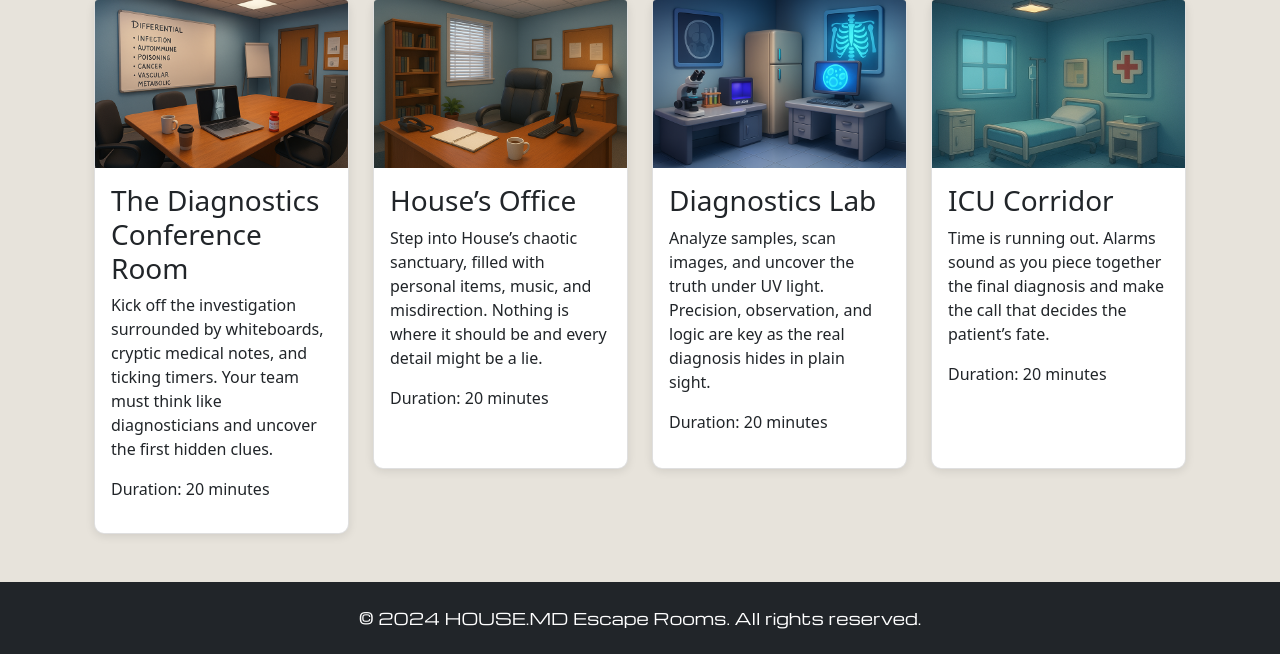
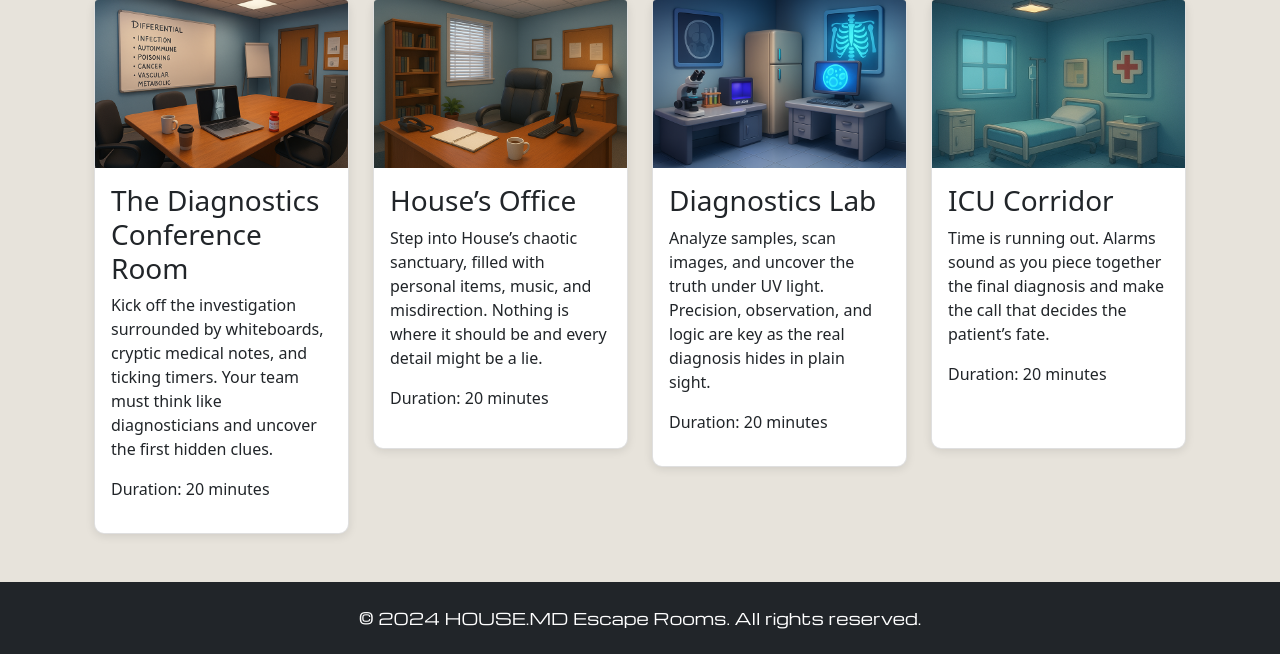
Before and after one commit to Richardbrown85/housemd_escape_room_project, a Django app: page / in a window 1280 px wide. Shown: the part 1296-1950 px from the top of the page. Run offline with Django 4.2, Linux system fonts and the light colour scheme.

Commit message:
Add min-height to card-body for same size cards

```diff
--- a/static/css/style.css
+++ b/static/css/style.css
@@ -55,7 +55,7 @@ h1 {
 }
 
 #escape-rooms .card-body {
-    min-height: 300px;
+    min-height: 280px;
 }
 
 footer {
```
